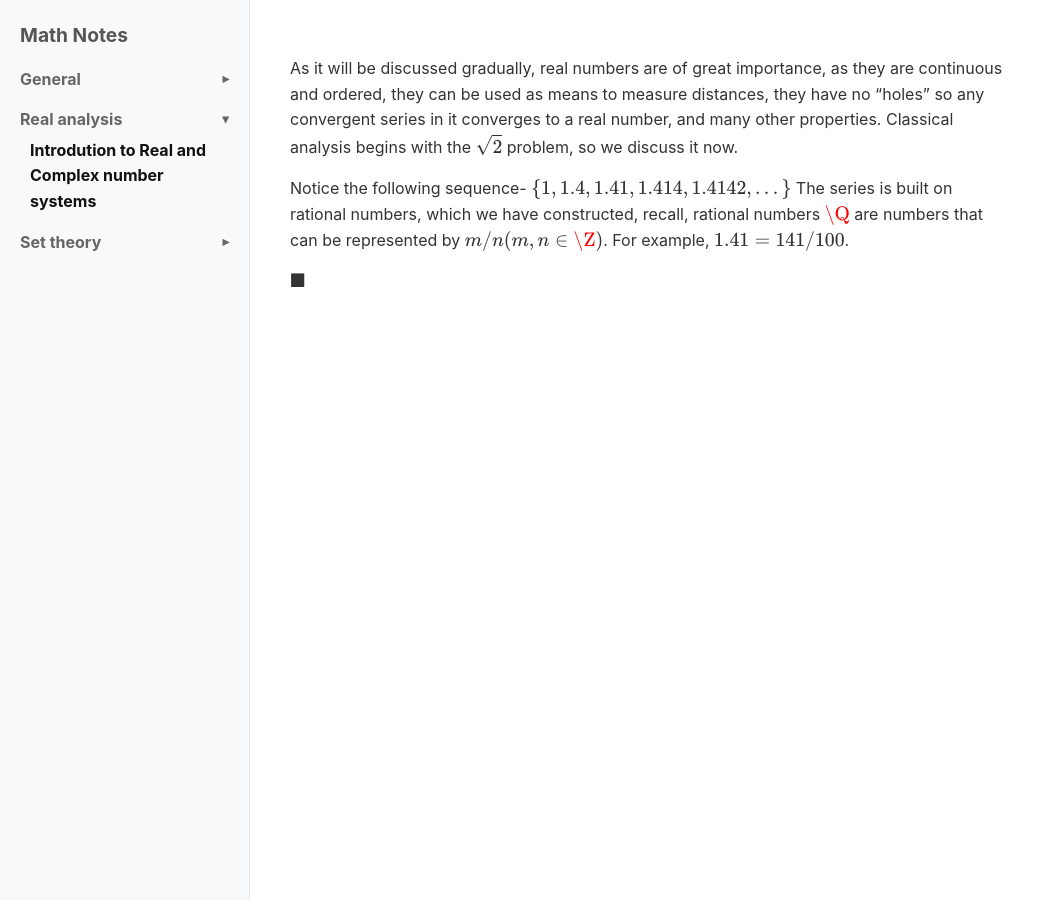
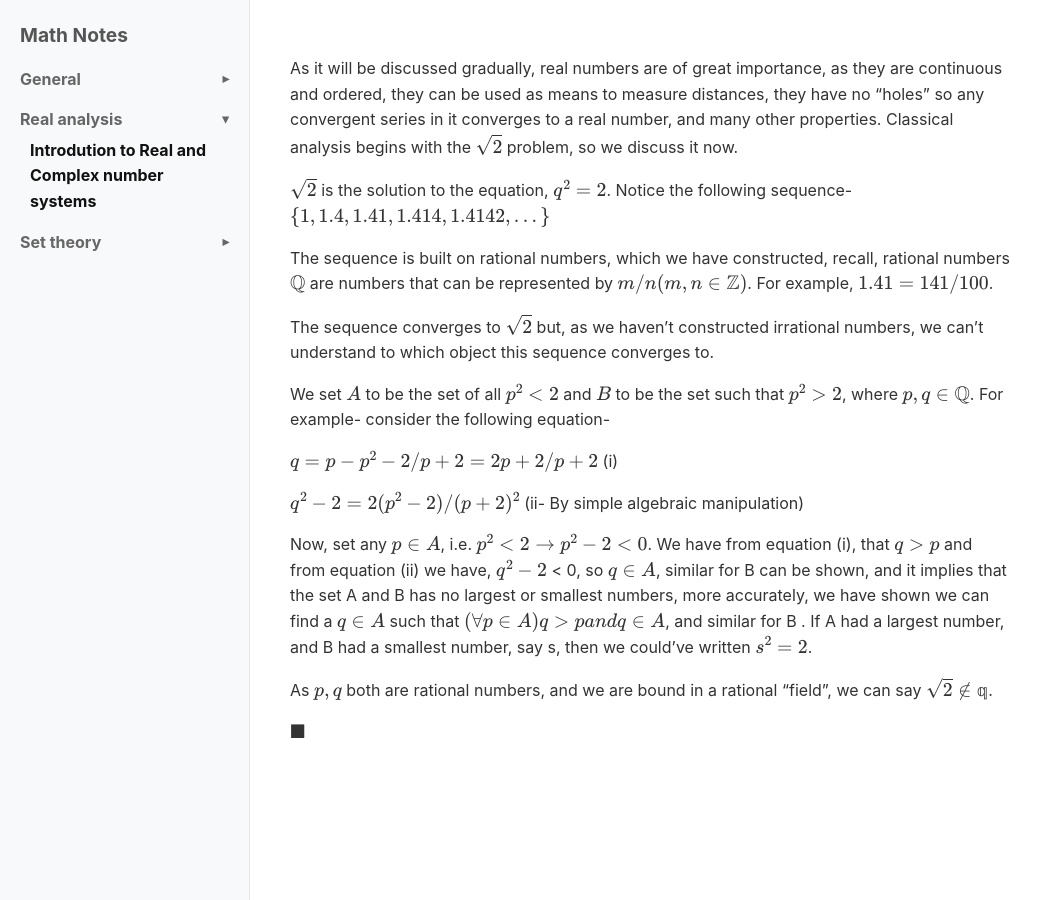
Before and after one commit to Nasif-Abdullah/Math, a Jekyll site: the page built from Real Analysis/Introduction.md, in a window 1280 px wide. Shown: the whole page, without its empty margins (0-1053 px from the left). Built offline with Jekyll 4.4.1, drawn with Linux system fonts in a browser that asks for light colours.

Commit message:
Update Introduction.md

```diff
--- a/Real Analysis/Introduction.md
+++ b/Real Analysis/Introduction.md
@@ -5,7 +5,22 @@ title: Introdution to Real and Complex number systems
 
 As it will be discussed gradually, real numbers are of great importance, as they are continuous and ordered, they can be used as means to measure distances, they have no "holes" so any convergent series in it converges to a real number, and many other properties. Classical analysis begins with the $$\sqrt{2}$$ problem, so we discuss it now.
 
-Notice the following sequence- $$\{1, 1.4, 1.41, 1.414, 1.4142,...\}$$
-The series is built on rational numbers, which we have constructed, recall, rational numbers $$\Q$$ are numbers that can be represented by $$m/n (m,n \in \Z)$$. For example, $$1.41 = 141/100$$.
+$$\sqrt{2}$$ is the solution to the equation, $$q^2 = 2$$. Notice the following sequence- $$\{1, 1.4, 1.41, 1.414, 1.4142,...\}$$
+
+The sequence is built on rational numbers, which we have constructed, recall, rational numbers $$\mathbb{Q}$$ are numbers that can be represented by $$m/n (m,n \in \mathbb{Z})$$. For example, $$1.41 = 141/100$$.
+
+The sequence converges to $$\sqrt{2}$$ but, as we haven't constructed irrational numbers, we can't understand to which object this sequence converges to.
+
+We set $$A$$ to be the set of all $$p^2<2$$ and $$B$$ to be the set such that $$p^2>2$$, where $$p,q \in \mathbb{Q}$$. For example- consider the following equation-
+
+$q = p - {p^2 -2}/{p+2} = {2p + 2}/{p+2}$ (i)
+
+$q^2 - 2 = {2(p^2 - 2)/ (p+2)^2}$ (ii- By simple algebraic manipulation)
+
+Now, set any $$p \in A$$, i.e. $$p^2 < 2 \rightarrow p^2 -2 <0$$. We have from equation (i), that $$q > p$$ and from equation (ii) we have, $$q^2 -2$$ < 0, so $$q \in A$$, similar for B can be shown, and it implies that the set A and B has no largest or smallest numbers, more accurately, we have shown we can find a $$q \in A$$ such that $$(\forall p \in A) q>p and q \in A$$, and similar for B . If A had a largest number, and B had a smallest number, say s, then we could've written $$s^2 = 2$$.
+
+As $$p,q$$ both are rational numbers, and we are bound in a rational "field", we can say $$\sqrt{2} \notin \mathbb{q}$$.
+
+
 
 $\blacksquare$
```
